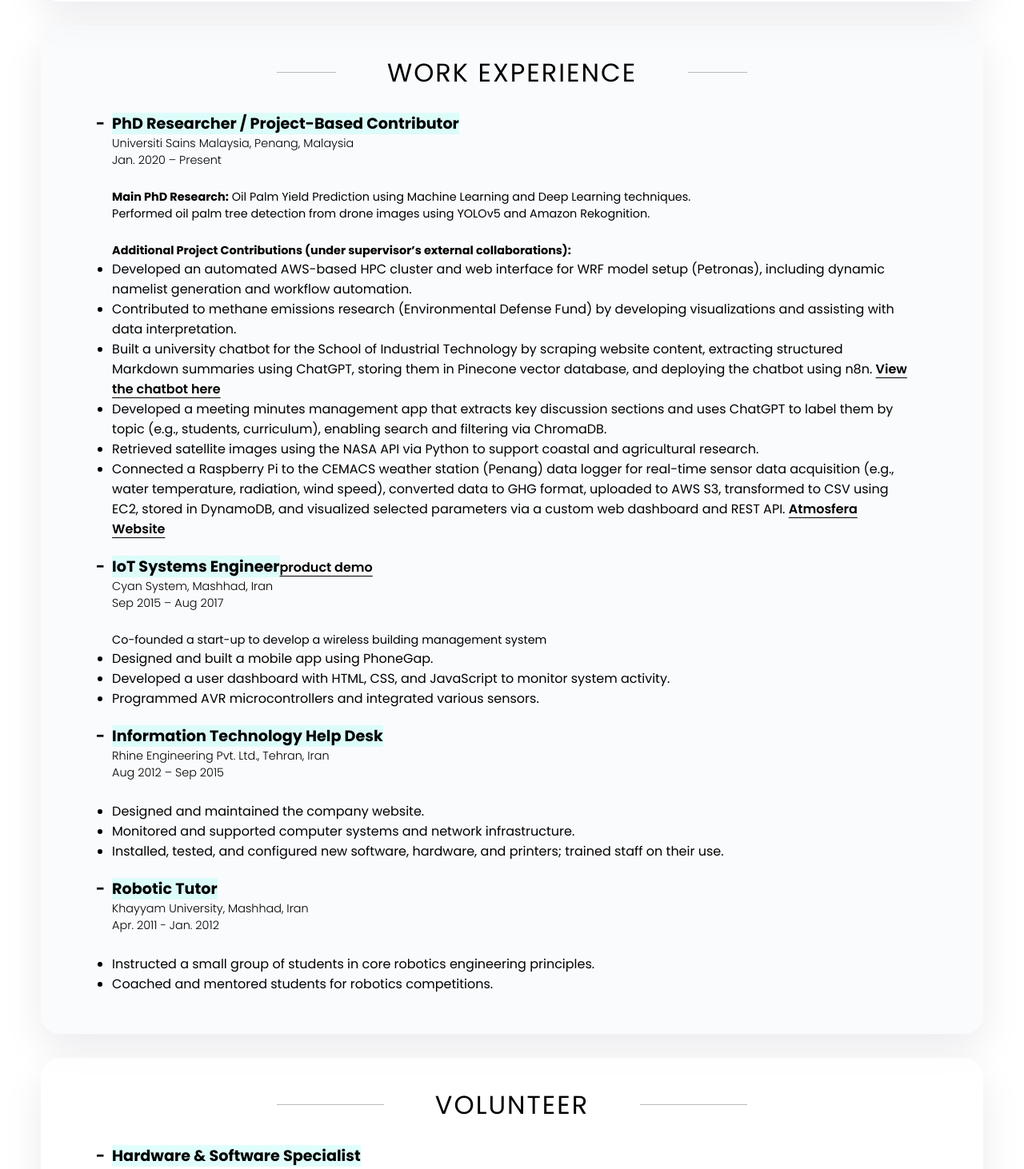
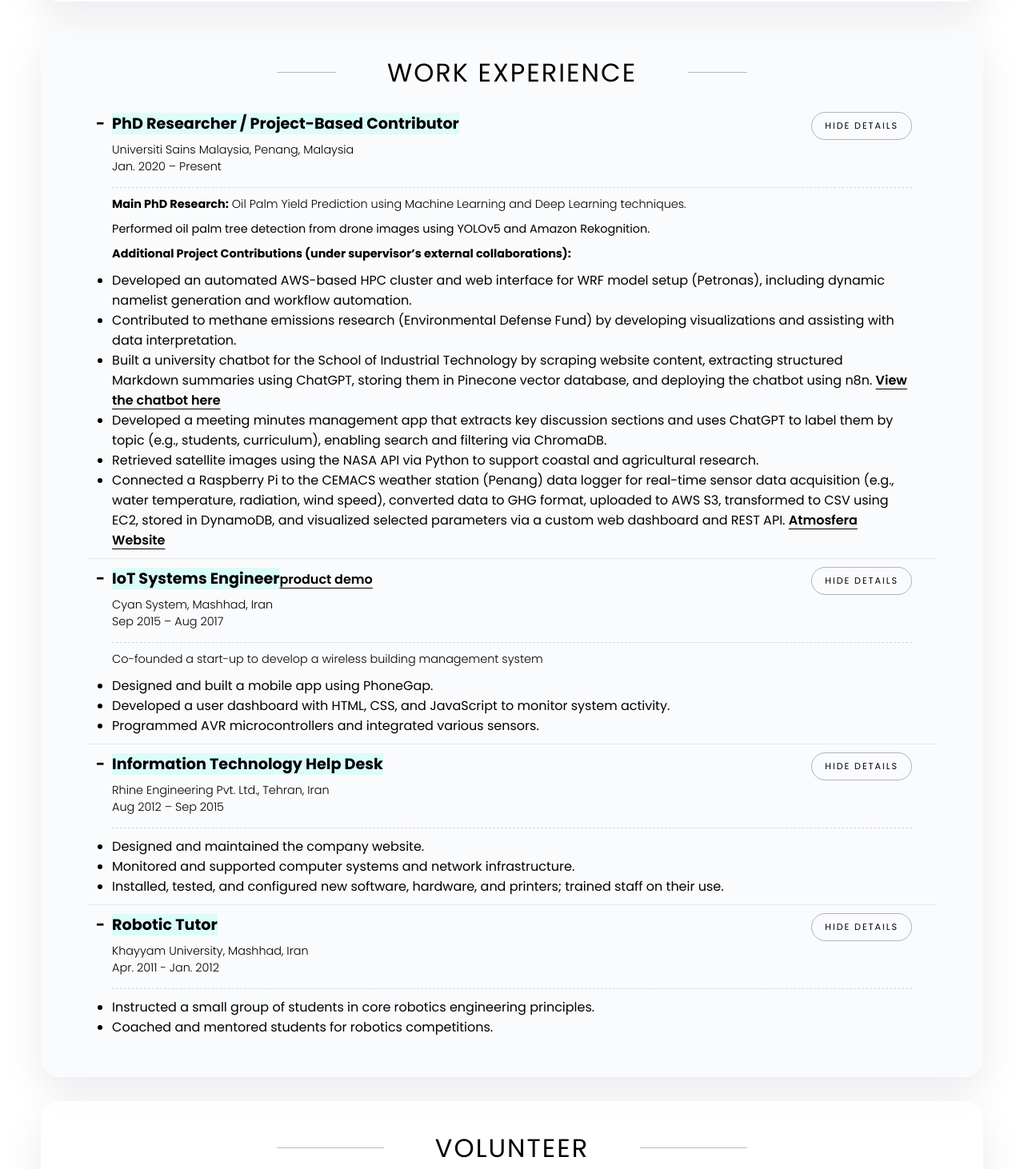
Before and after one commit to jolous/portfolio, a React (Vite) app: page / in a window 1280 px wide. Shown: the part 3540-5002 px from the top of the page at 80% size. Built offline with nearby package versions, Linux system fonts and the light colour scheme.

Commit message:
Add toggleable work experience details

```diff
--- a/src/App.tsx
+++ b/src/App.tsx
@@ -76,6 +76,12 @@ const navItems = [
 
 export default function App() {
   const [activeSkill, setActiveSkill] = useState<SkillKey>('skillGeneral');
+  const [expandedRoles, setExpandedRoles] = useState<Record<string, boolean>>({
+    phdResearcher: true,
+    iotEngineer: true,
+    itHelpDesk: true,
+    roboticTutor: true
+  });
   const cursorRef = useRef<HTMLDivElement | null>(null);
   const canvasRef = useRef<HTMLCanvasElement | null>(null);
   const chartRef = useRef<Chart | null>(null);
@@ -92,6 +98,13 @@ export default function App() {
     window.addEventListener('scroll', handleScroll);
     return () => window.removeEventListener('scroll', handleScroll);
   }, []);
+
+  const toggleRoleDetails = (roleKey: string) => {
+    setExpandedRoles(previous => ({
+      ...previous,
+      [roleKey]: !previous[roleKey]
+    }));
+  };
 
   useEffect(() => {
     const handleMouseMove = (event: MouseEvent) => {
@@ -475,6 +488,10 @@ export default function App() {
 
         <div className="work-section-div">
           <section className="work-section">
+            <article
+              className={`work-role ${expandedRoles.phdResearcher ? 'is-expanded' : 'is-collapsed'}`}
+            >
+              <div className="work-role__summary">
                 <div>
                   <h3>PhD Researcher / Project-Based Contributor</h3>
                   <p>
@@ -482,24 +499,38 @@ export default function App() {
                     <br />
                     Jan. 2020 – Present
                   </p>
-              <br />
+                </div>
+                <button
+                  type="button"
+                  className="work-role__toggle hover-target"
+                  aria-expanded={expandedRoles.phdResearcher}
+                  aria-controls="work-details-phd-researcher"
+                  onClick={() => toggleRoleDetails('phdResearcher')}
+                >
+                  {expandedRoles.phdResearcher ? 'Hide details' : 'Show details'}
+                </button>
+              </div>
+              <div
+                id="work-details-phd-researcher"
+                className="work-role__details"
+                hidden={!expandedRoles.phdResearcher}
+              >
                 <p>
-                <strong>Main PhD Research:</strong> Oil Palm Yield Prediction using Machine Learning
-                and Deep Learning techniques.
+                  <strong>Main PhD Research:</strong> Oil Palm Yield Prediction using Machine
+                  Learning and Deep Learning techniques.
                 </p>
                 <p>
                   Performed oil palm tree detection from drone images using YOLOv5 and Amazon
                   Rekognition.
                 </p>
-              <br />
                 <p>
                   <strong>Additional Project Contributions (under supervisor’s external
                   collaborations):</strong>
                 </p>
                 <ul>
                   <li>
-                  Developed an automated AWS-based HPC cluster and web interface for WRF model setup
-                  (Petronas), including dynamic namelist generation and workflow automation.
+                    Developed an automated AWS-based HPC cluster and web interface for WRF model
+                    setup (Petronas), including dynamic namelist generation and workflow automation.
                   </li>
                   <li>
                     Contributed to methane emissions research (Environmental Defense Fund) by
@@ -507,8 +538,8 @@ export default function App() {
                   </li>
                   <li>
                     Built a university chatbot for the School of Industrial Technology by scraping
-                  website content, extracting structured Markdown summaries using ChatGPT, storing
-                  them in Pinecone vector database, and deploying the chatbot using n8n.{' '}
+                    website content, extracting structured Markdown summaries using ChatGPT,
+                    storing them in Pinecone vector database, and deploying the chatbot using n8n.{' '}
                     <a
                       href="https://indtech.usm.my"
                       target="_blank"
@@ -520,9 +551,9 @@ export default function App() {
                     </a>
                   </li>
                   <li>
-                  Developed a meeting minutes management app that extracts key discussion sections
-                  and uses ChatGPT to label them by topic (e.g., students, curriculum), enabling
-                  search and filtering via ChromaDB.
+                    Developed a meeting minutes management app that extracts key discussion
+                    sections and uses ChatGPT to label them by topic (e.g., students, curriculum),
+                    enabling search and filtering via ChromaDB.
                   </li>
                   <li>
                     Retrieved satellite images using the NASA API via Python to support coastal and
@@ -530,10 +561,10 @@ export default function App() {
                   </li>
                   <li>
                     Connected a Raspberry Pi to the CEMACS weather station (Penang) data logger for
-                  real-time sensor data acquisition (e.g., water temperature, radiation, wind speed),
-                  converted data to GHG format, uploaded to AWS S3, transformed to CSV using EC2,
-                  stored in DynamoDB, and visualized selected parameters via a custom web dashboard
-                  and REST API.{' '}
+                    real-time sensor data acquisition (e.g., water temperature, radiation, wind
+                    speed), converted data to GHG format, uploaded to AWS S3, transformed to CSV
+                    using EC2, stored in DynamoDB, and visualized selected parameters via a custom
+                    web dashboard and REST API.{' '}
                     <a
                       href="https://atmosfera.usm.my"
                       target="_blank"
@@ -546,7 +577,12 @@ export default function App() {
                   </li>
                 </ul>
               </div>
+            </article>
 
+            <article
+              className={`work-role ${expandedRoles.iotEngineer ? 'is-expanded' : 'is-collapsed'}`}
+            >
+              <div className="work-role__summary">
                 <div>
                   <h3>IoT Systems Engineer</h3>
                   <a
@@ -563,9 +599,23 @@ export default function App() {
                     <br />
                     Sep 2015 – Aug 2017
                   </p>
-              <br />
+                </div>
+                <button
+                  type="button"
+                  className="work-role__toggle hover-target"
+                  aria-expanded={expandedRoles.iotEngineer}
+                  aria-controls="work-details-iot-engineer"
+                  onClick={() => toggleRoleDetails('iotEngineer')}
+                >
+                  {expandedRoles.iotEngineer ? 'Hide details' : 'Show details'}
+                </button>
+              </div>
+              <div
+                id="work-details-iot-engineer"
+                className="work-role__details"
+                hidden={!expandedRoles.iotEngineer}
+              >
                 <p>Co-founded a start-up to develop a wireless building management system</p>
-
                 <ul>
                   <li>Designed and built a mobile app using PhoneGap.</li>
                   <li>
@@ -575,7 +625,12 @@ export default function App() {
                   <li>Programmed AVR microcontrollers and integrated various sensors.</li>
                 </ul>
               </div>
+            </article>
 
+            <article
+              className={`work-role ${expandedRoles.itHelpDesk ? 'is-expanded' : 'is-collapsed'}`}
+            >
+              <div className="work-role__summary">
                 <div>
                   <h3>Information Technology Help Desk</h3>
                   <p>
@@ -583,7 +638,22 @@ export default function App() {
                     <br />
                     Aug 2012 – Sep 2015
                   </p>
-              <br />
+                </div>
+                <button
+                  type="button"
+                  className="work-role__toggle hover-target"
+                  aria-expanded={expandedRoles.itHelpDesk}
+                  aria-controls="work-details-it-help-desk"
+                  onClick={() => toggleRoleDetails('itHelpDesk')}
+                >
+                  {expandedRoles.itHelpDesk ? 'Hide details' : 'Show details'}
+                </button>
+              </div>
+              <div
+                id="work-details-it-help-desk"
+                className="work-role__details"
+                hidden={!expandedRoles.itHelpDesk}
+              >
                 <ul>
                   <li>Designed and maintained the company website.</li>
                   <li>Monitored and supported computer systems and network infrastructure.</li>
@@ -593,7 +663,12 @@ export default function App() {
                   </li>
                 </ul>
               </div>
+            </article>
 
+            <article
+              className={`work-role ${expandedRoles.roboticTutor ? 'is-expanded' : 'is-collapsed'}`}
+            >
+              <div className="work-role__summary">
                 <div>
                   <h3>Robotic Tutor</h3>
                   <p>
@@ -601,12 +676,30 @@ export default function App() {
                     <br />
                     Apr. 2011 - Jan. 2012
                   </p>
-              <br />
+                </div>
+                <button
+                  type="button"
+                  className="work-role__toggle hover-target"
+                  aria-expanded={expandedRoles.roboticTutor}
+                  aria-controls="work-details-robotic-tutor"
+                  onClick={() => toggleRoleDetails('roboticTutor')}
+                >
+                  {expandedRoles.roboticTutor ? 'Hide details' : 'Show details'}
+                </button>
+              </div>
+              <div
+                id="work-details-robotic-tutor"
+                className="work-role__details"
+                hidden={!expandedRoles.roboticTutor}
+              >
                 <ul>
-                <li>Instructed a small group of students in core robotics engineering principles.</li>
+                  <li>
+                    Instructed a small group of students in core robotics engineering principles.
+                  </li>
                   <li>Coached and mentored students for robotics competitions.</li>
                 </ul>
               </div>
+            </article>
           </section>
         </div>
       </div>
--- a/src/styles/style.css
+++ b/src/styles/style.css
@@ -781,11 +781,65 @@ nav h1 {
 	float: right;
 }
 
-.work-section-div div {
+.work-section-div .work-role {
 	clear: both;
 	width: 90%;
 	padding: 40px 100px;
 	margin: 0 auto;
+	border-bottom: 1px solid rgba(5, 16, 52, 0.08);
+}
+
+.work-section-div .work-role:last-child {
+	border-bottom: none;
+}
+
+.work-role__summary {
+	display: flex;
+	align-items: flex-start;
+	justify-content: space-between;
+	gap: var(--spaceLG);
+}
+
+.work-role__summary p {
+	margin-top: 8px;
+}
+
+.work-role__details {
+	margin-top: var(--spaceMD);
+	padding-top: var(--spaceSM);
+	border-top: 1px dashed rgba(5, 16, 52, 0.15);
+}
+
+.work-role__details p + p,
+.work-role__details p + ul {
+	margin-top: var(--spaceSM);
+}
+
+.work-role__toggle {
+	border: 1px solid rgba(5, 16, 52, 0.3);
+	background: transparent;
+	color: var(--text);
+	font-size: var(--xsm);
+	letter-spacing: 0.12rem;
+	text-transform: uppercase;
+	padding: 8px 16px;
+	border-radius: 999px;
+	cursor: pointer;
+	transition: transform 0.2s ease, color 0.2s ease, border-color 0.2s ease,
+		box-shadow 0.2s ease, background-color 0.2s ease;
+	white-space: nowrap;
+}
+
+.work-role__toggle:hover,
+.work-role__toggle:focus-visible {
+	color: #0f766e;
+	border-color: rgba(15, 118, 110, 0.6);
+	box-shadow: 0 0 0 3px rgba(15, 118, 110, 0.15);
+	transform: translateY(-1px);
+}
+
+.work-role.is-collapsed .work-role__summary {
+	opacity: 0.95;
 }
 
 .work-section-div h3 {
@@ -984,7 +1038,7 @@ nav h1 {
 	margin: 0 auto;
 }
 
-  .work-section-div div {
+  .work-section-div .work-role {
 	clear: both;
 	width: 90%;
 	padding: 10px 30px;
```
Lines whose indentation alone changed are shown as unchanged.
